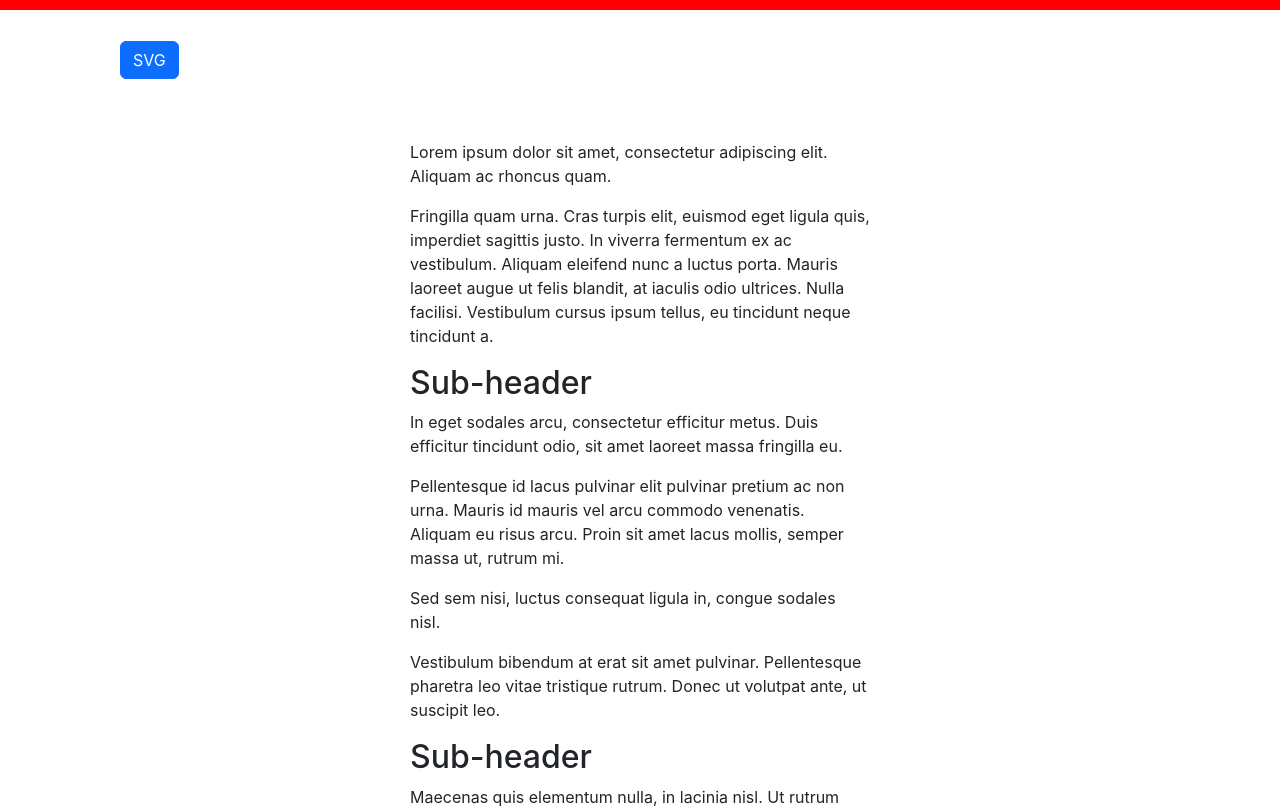
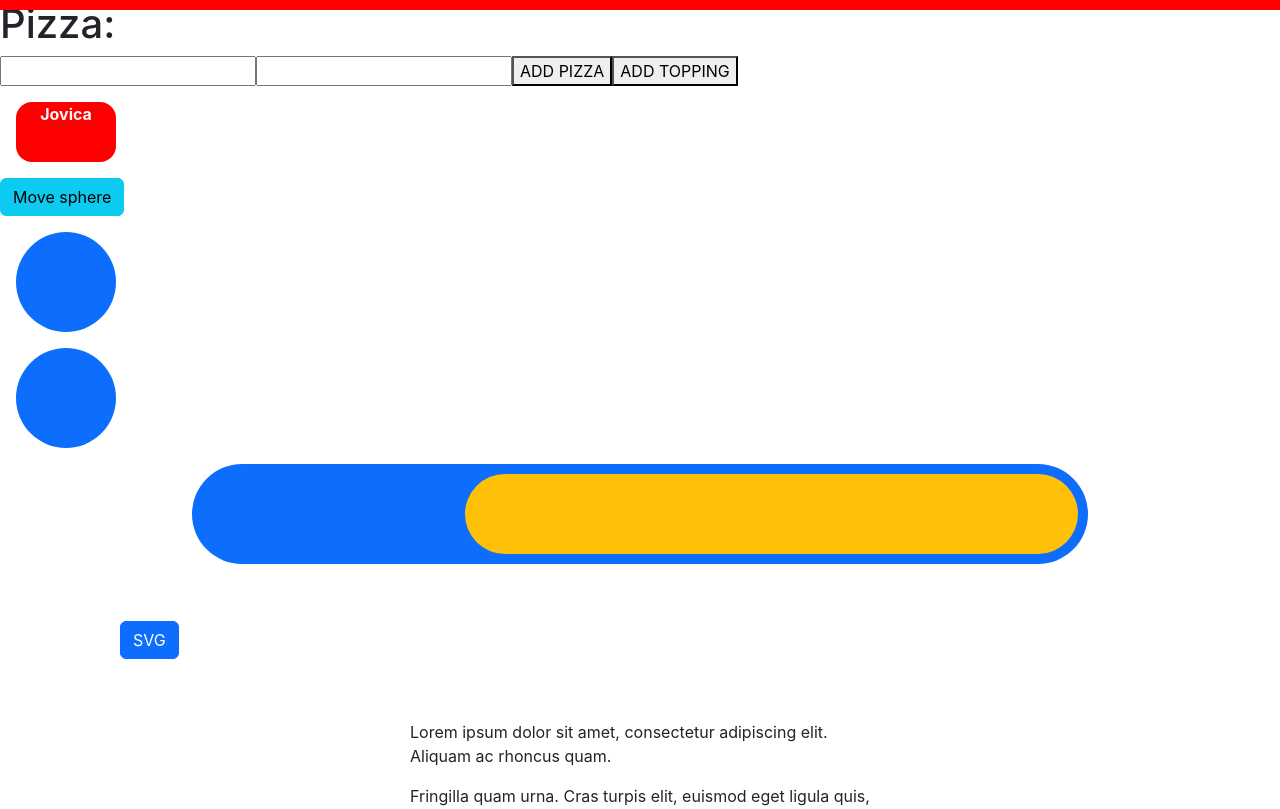
Before and after one commit to 3dgenerik/framer-motion.github.io, a React (Create React App) app: page / in a window 1280 px wide. Shown: the top 809 px of the page. Built offline with nearby package versions, Linux system fonts and the light colour scheme.

Commit message:
adding components to app

```diff
--- a/src/App.tsx
+++ b/src/App.tsx
@@ -14,9 +14,9 @@ function App() {
 
   return (
     <>
-      {/* <Pizza/> */}
-      {/* {foo} */}
-      {/* <FramerFlex/> */}
+      <Pizza/>
+      {foo}
+      <FramerFlex/>
       <Scroll/>
 
     </>
```
